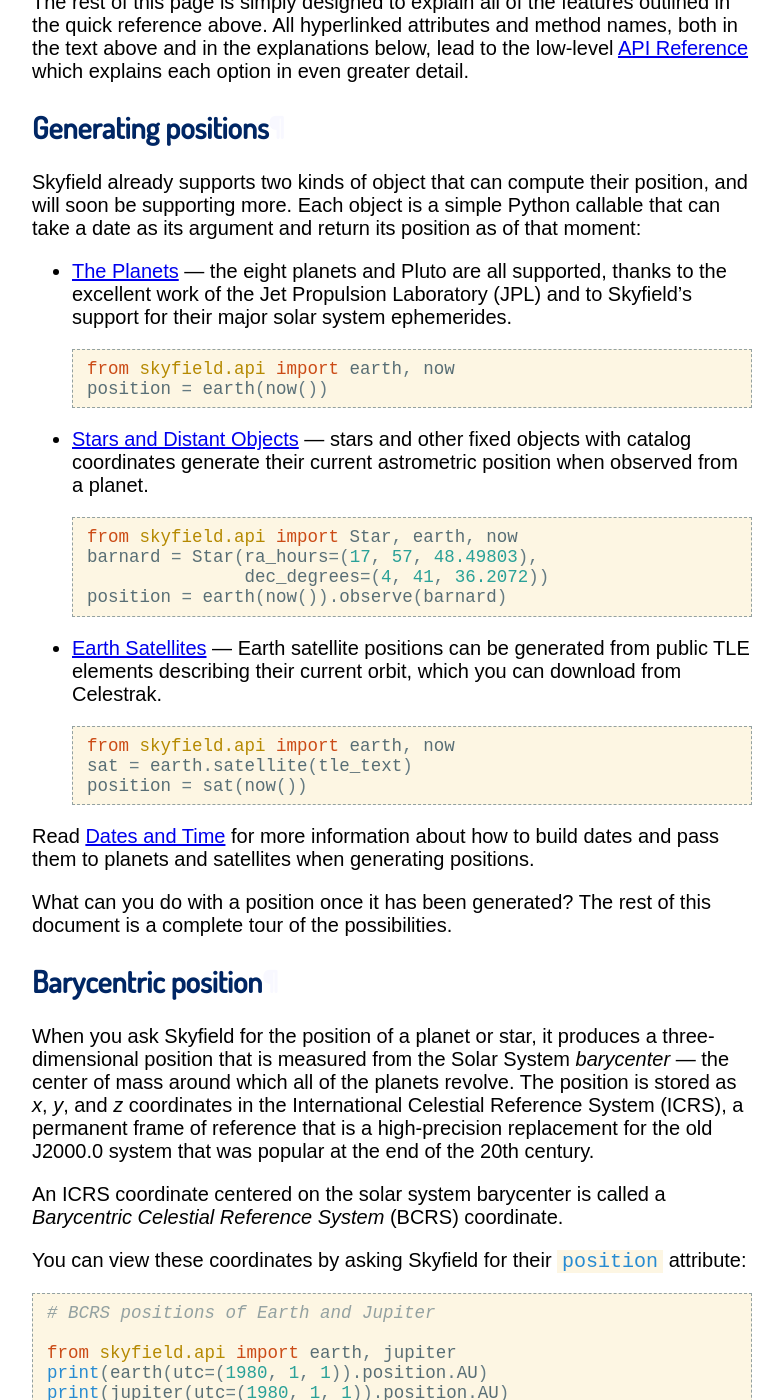
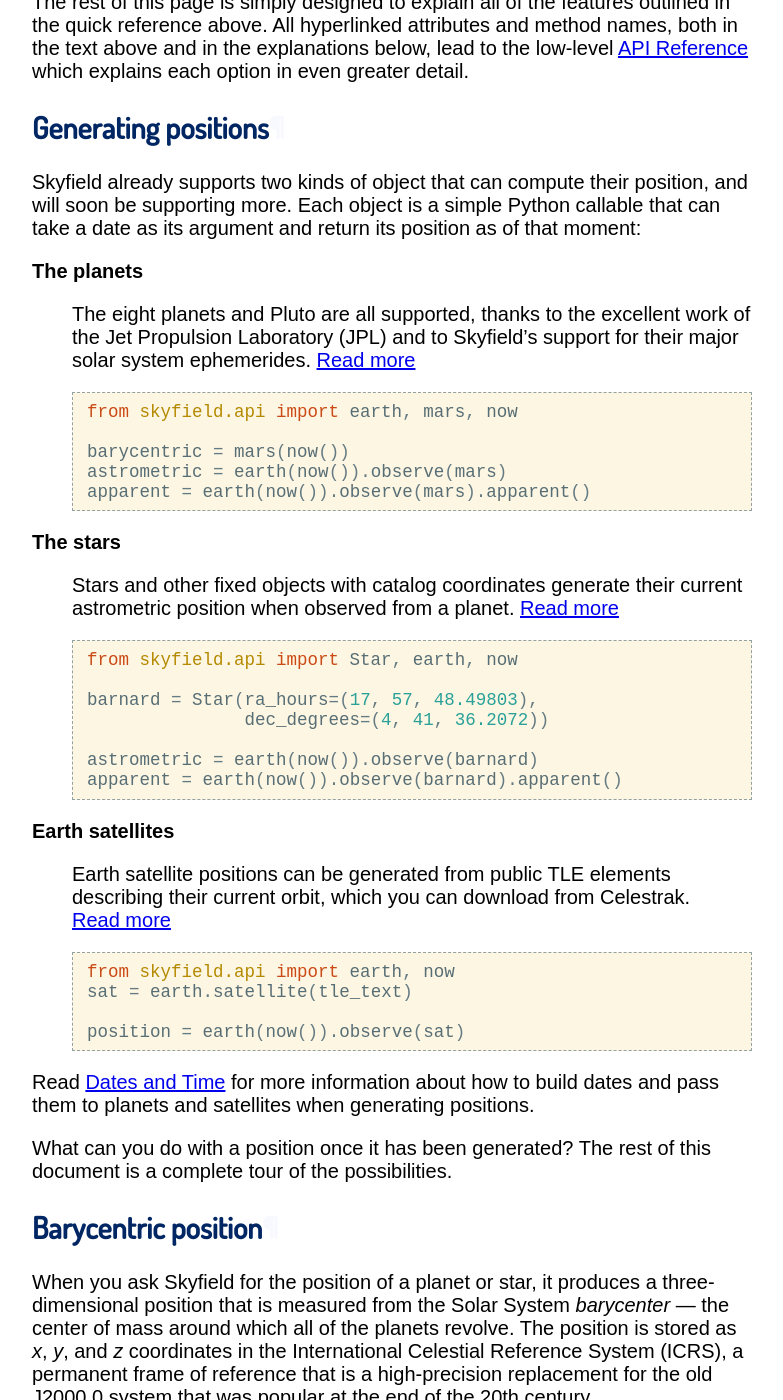
Before and after one commit to skyfielders/python-skyfield, a Sphinx documentation site: the page built from skyfield/documentation/positions.rst, in a window 1280 px wide and 1400 px high, scrolled down 1113 px. Shown: the whole window, without its empty margins (248-1031 px from the left). Built offline with Sphinx 7.4.7, drawn with Linux system fonts in a browser that asks for light colours; some of the changed text lies outside the part shown.

Commit message:
Make initial position examples more thorough
Show explicitly how each major kind of position can be generated from a
solar system object, and from a star object, instead of leaving that
implicit or for users to piece together.  Also, switch to a dictionary
list instead of a bullet list and rename the documentation links to
"Read more" since even I myself did not see them for about a minute when
the links were the names of the three kinds of object!

```diff
--- a/skyfield/documentation/positions.rst
+++ b/skyfield/documentation/positions.rst
@@ -72,29 +72,40 @@
 that can take a date as its argument
 and return its position as of that moment:
 
-* :doc:`planets` — the eight planets and Pluto are all supported,
+
+**The planets**
+  The eight planets and Pluto are all supported,
   thanks to the excellent work of the Jet Propulsion Laboratory (JPL)
   and to Skyfield’s support for their major solar system ephemerides.
+  :doc:`Read more <planets>`
 
   .. testcode::
 
-    from skyfield.api import earth, now
-    position = earth(now())
+    from skyfield.api import earth, mars, now
 
-* :doc:`stars` — stars and other fixed objects with catalog coordinates
+    barycentric = mars(now())
+    astrometric = earth(now()).observe(mars)
+    apparent = earth(now()).observe(mars).apparent()
+
+**The stars**
+  Stars and other fixed objects with catalog coordinates
   generate their current astrometric position
-  when observed from a planet.
+  when observed from a planet. :doc:`Read more <stars>`
 
   .. testcode::
 
     from skyfield.api import Star, earth, now
+
     barnard = Star(ra_hours=(17, 57, 48.49803),
                    dec_degrees=(4, 41, 36.2072))
-    position = earth(now()).observe(barnard)
 
-* :doc:`earth-satellites` — Earth satellite positions can be generated
+    astrometric = earth(now()).observe(barnard)
+    apparent = earth(now()).observe(barnard).apparent()
+
+**Earth satellites**
+  Earth satellite positions can be generated
   from public TLE elements describing their current orbit,
-  which you can download from Celestrak.
+  which you can download from Celestrak. :doc:`Read more <earth-satellites>`
 
   .. testsetup::
 
@@ -108,7 +119,8 @@
 
     from skyfield.api import earth, now
     sat = earth.satellite(tle_text)
-    position = sat(now())
+
+    position = earth(now()).observe(sat)
 
 Read :doc:`time` for more information
 about how to build dates and pass them to planets and satellites
@@ -142,6 +154,7 @@
     # BCRS positions of Earth and Jupiter
 
     from skyfield.api import earth, jupiter
+
     print(earth(utc=(1980, 1, 1)).position.AU)
     print(jupiter(utc=(1980, 1, 1)).position.AU)
 
@@ -165,7 +178,7 @@
 ====================
 
 You might think that you could determine
-the position of Jupiter in the night sky
+the position of Jupiter in the night sky of Earth
 by simply subtracting these two positions
 to generate the vector difference between them.
 But that would ignore the fact that light takes several minutes
```
Also changed, not shown: other parts of skyfield/documentation/positions.rst (+3 -3 lines).
